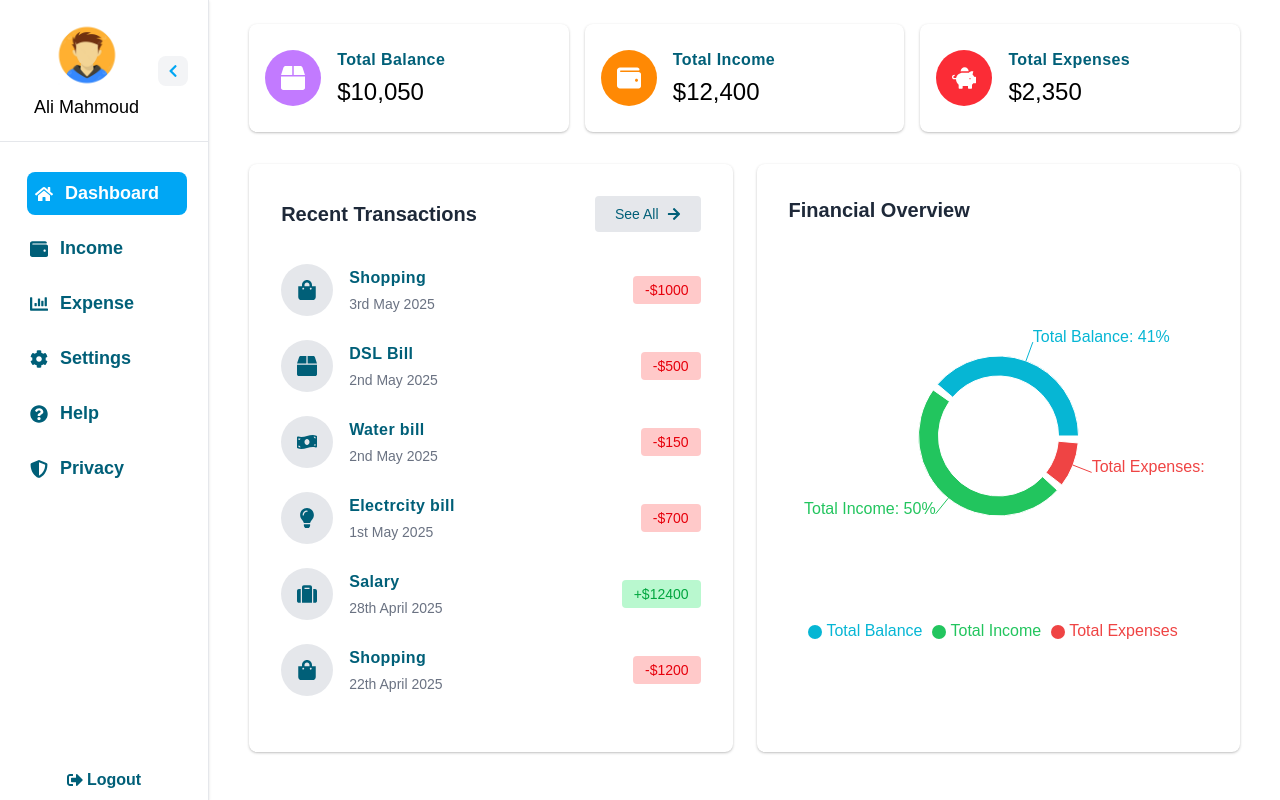
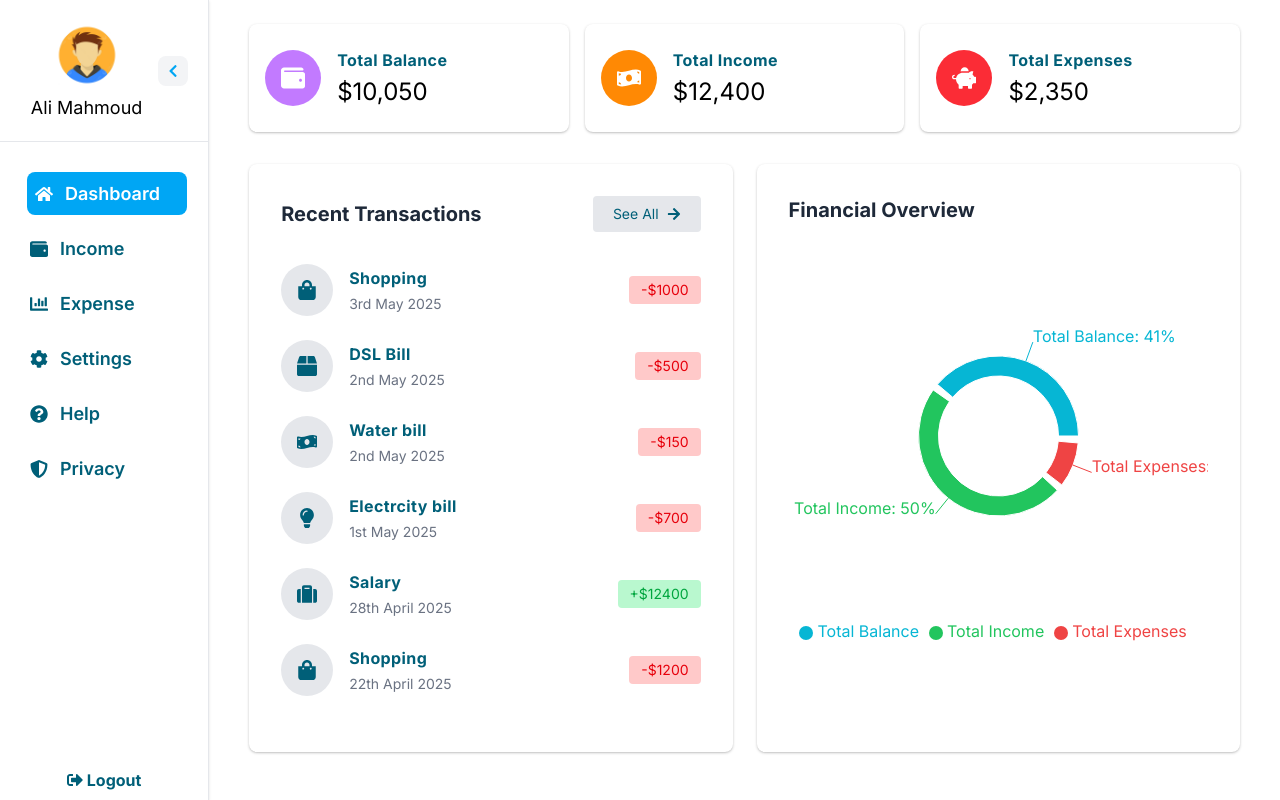
Before and after one commit to AliMahmoud26/Expense-Tracker-Application, a Next.js app: page /dashboard in a window 1280 px wide. Built offline with nearby package versions, Linux system fonts and the light colour scheme.

Commit message:
commiting the dashboard page

```diff
--- a/src/app/dashboard/page.jsx
+++ b/src/app/dashboard/page.jsx
@@ -2,6 +2,7 @@
 import { FaArrowRight, FaWallet } from 'react-icons/fa';
 import { dashboardData, recentTransactions, pieChartData } from '../data/Data';
 import PieChartComponent from '../components/PieChart';
+import Link from 'next/link';
 
 const Dashboard = () => {
   return (
@@ -26,13 +27,15 @@ const Dashboard = () => {
 
       {/* Transactions and Pie Chart Section */}
       <section className="flex flex-col lg:flex-row gap-6 w-full">
-        {/* Recent Transactions (50% width) */}
+        {/* Recent Transactions Component */}
         <div className="w-full lg:w-[49%] bg-white shadow-sm shadow-black/20 p-8 rounded-lg">
           <div className="flex justify-between items-center mb-8">
             <h1 className='font-bold text-xl text-gray-800'>Recent Transactions</h1>
-            <button className='flex items-center gap-2 bg-gray-200 rounded-sm py-2 px-5 text-sm text-cyan-800 cursor-pointer'>
+            <Link href='/dashboard/income'>
+              <button className='flex items-center gap-2 bg-gray-200 rounded-sm py-2 px-5 text-sm text-cyan-800 cursor-pointer'>
               See All <FaArrowRight />
-            </button>
+              </button>
+            </Link>
           </div>
           {recentTransactions.map((transaction) => (
             <div
@@ -55,7 +58,7 @@ const Dashboard = () => {
           ))}
         </div>
 
-        {/* Pie Chart (50% width) */}
+        {/* Pie Chart Component */}
         <div className="w-full lg:w-[49%] bg-white shadow-sm shadow-black/20 p-8 rounded-lg">
           <h2 className="text-xl font-bold text-gray-800 mb-6">Financial Overview</h2>
           <div className="h-[400px] w-full">
--- a/src/app/data/Data.jsx
+++ b/src/app/data/Data.jsx
@@ -3,7 +3,7 @@ import { FaBox, FaChartBar, FaLightbulb, FaMoneyBillWave, FaPiggyBank, FaShoppin
 export const dashboardData = [
     {
         id: 1,
-        icon: <FaBox className="text-2xl text-white" />,
+        icon: <FaWallet className="text-2xl text-white" />,
         title: 'Total Balance',
         amount: 10050,
         iconBgColor: 'bg-purple-400',
@@ -11,7 +11,7 @@ export const dashboardData = [
     },
     {
         id:2,
-        icon: <FaWallet className="text-2xl text-white" />,
+        icon: <FaMoneyBillWave className="text-2xl text-white" />,
         title: 'Total Income',
         amount: 12400,
         iconBgColor: 'bg-orange-400',
--- a/src/app/globals.css
+++ b/src/app/globals.css
@@ -1,7 +1,8 @@
+@import url('https://fonts.googleapis.com/css2?family=Inter:ital,opsz,wght@0,14..32,100..900;1,14..32,100..900&family=Open+Sans:ital,wght@0,300..800;1,300..800&display=swap');
+
 @import "tailwindcss";
 
 body {
-  background: var(--background);
-  color: var(--foreground);
-  font-family: Arial, Helvetica, sans-serif;
+  font-family: "Inter", sans-serif;
+  font-weight: 400;
 }
--- a/src/app/layout.jsx
+++ b/src/app/layout.jsx
@@ -8,7 +8,7 @@ export const metadata = {
 export default function RootLayout({ children }) {
   return (
     <html lang="en">
-      <body>
+      <body style={{fontFamily:'inter'}}>
         {children}
       </body>
     </html>
```
